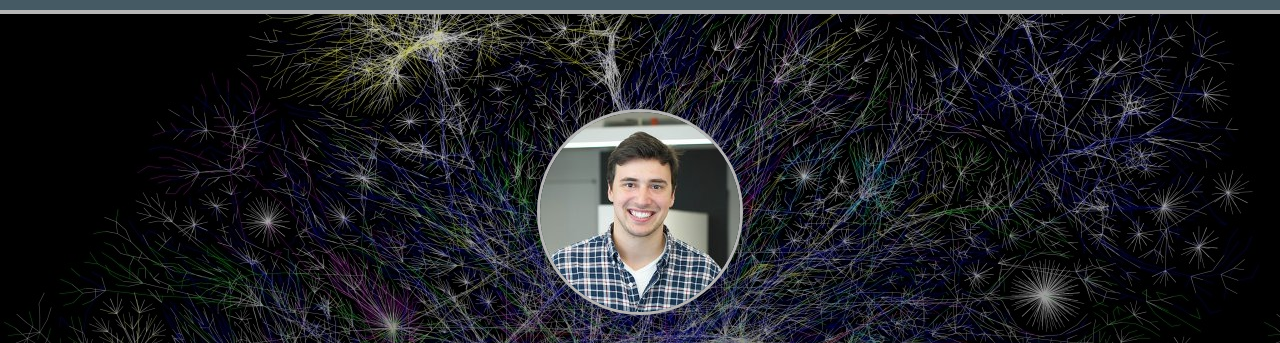
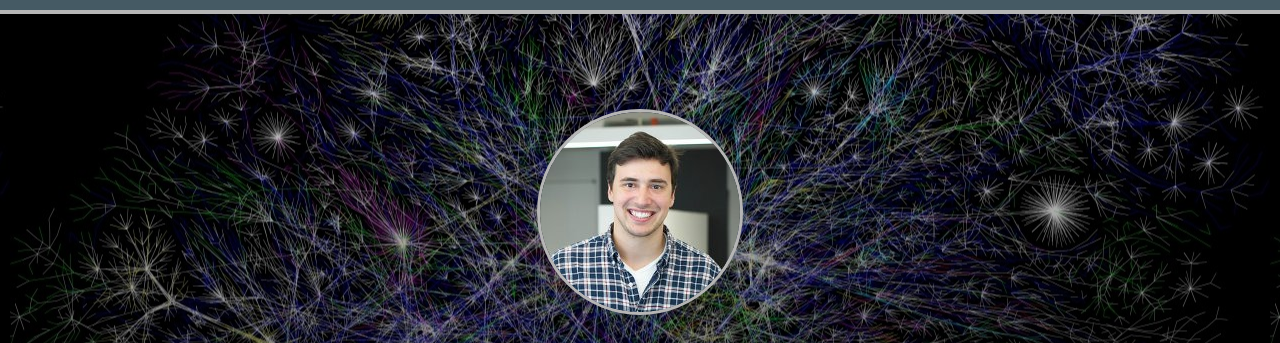
Before and after one commit to Petey101/ryanfs.github.io, a plain HTML site: page index.html in a window 1280 px wide. Shown: the part 60-403 px from the top of the page. Drawn offline with Linux system fonts and the light colour scheme.

Commit message:
Center the nav background image

```diff
--- a/stylesheets/default.css
+++ b/stylesheets/default.css
@@ -127,7 +127,7 @@ a {
 		rgba(0,0,0, 0.2),
 		rgba(0,0,0, 0.5)
 		),
-	url('../imgs/internet.jpg');
+	url('../imgs/internet.jpg') center;
 }
 
 .code {
```
